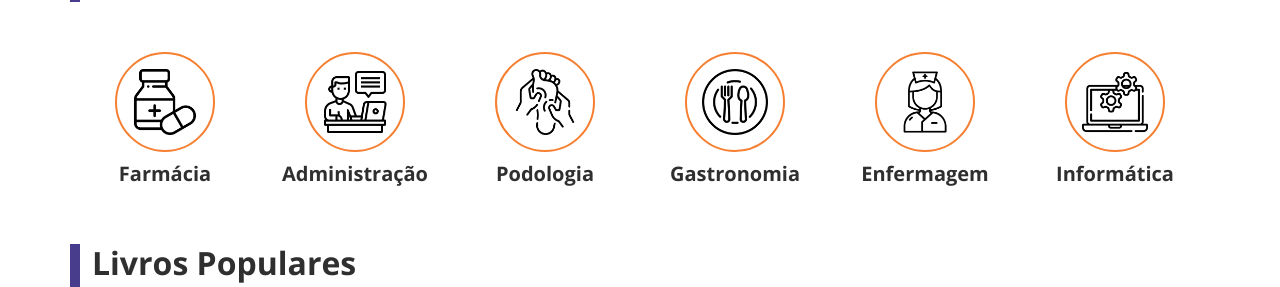
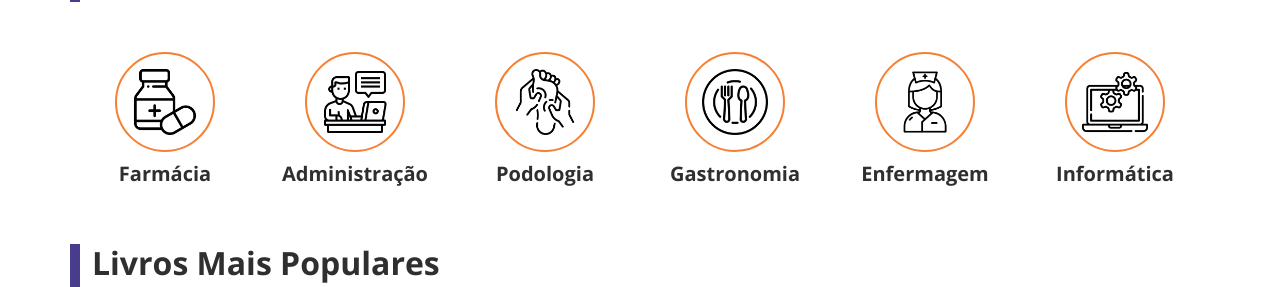
Before and after one commit to Gomes2007/projeto-biblioteca, a plain HTML site: page index.html in a window 1280 px wide. Shown: the part 503-790 px from the top of the page. Drawn offline with nearby package versions, Linux system fonts and the light colour scheme.

Commit message:
Alteração do título do box livro

```diff
--- a/index.html
+++ b/index.html
@@ -125,7 +125,7 @@
         <section class="container">
           <div class="row">
             <div class="col titulo">
-              <h2>Livros Populares</h2>
+              <h2>Livros Mais Populares</h2>
               <p>Descubra Nossos Livros Mais Populares</p>
             </div>
           </div>
```
